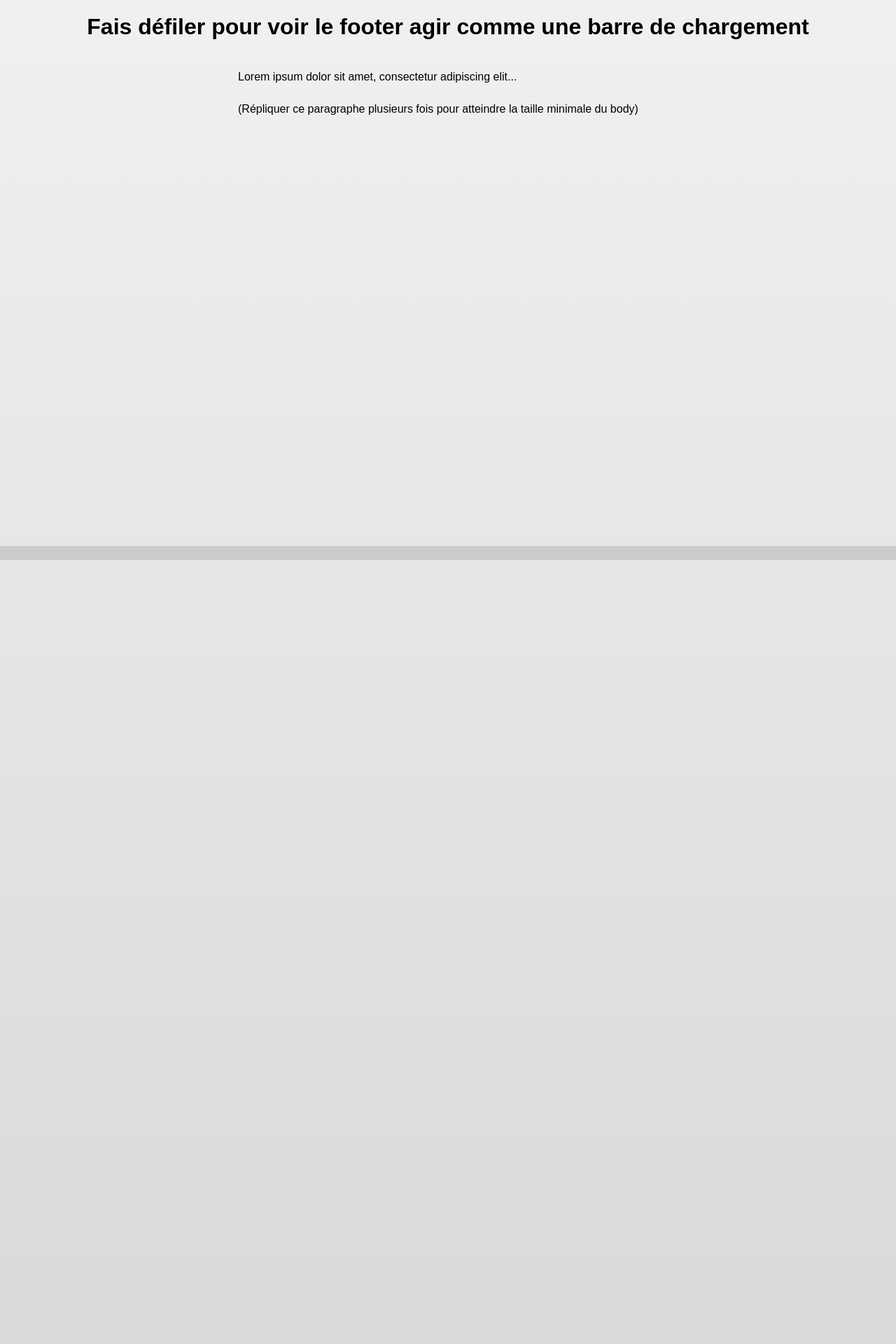
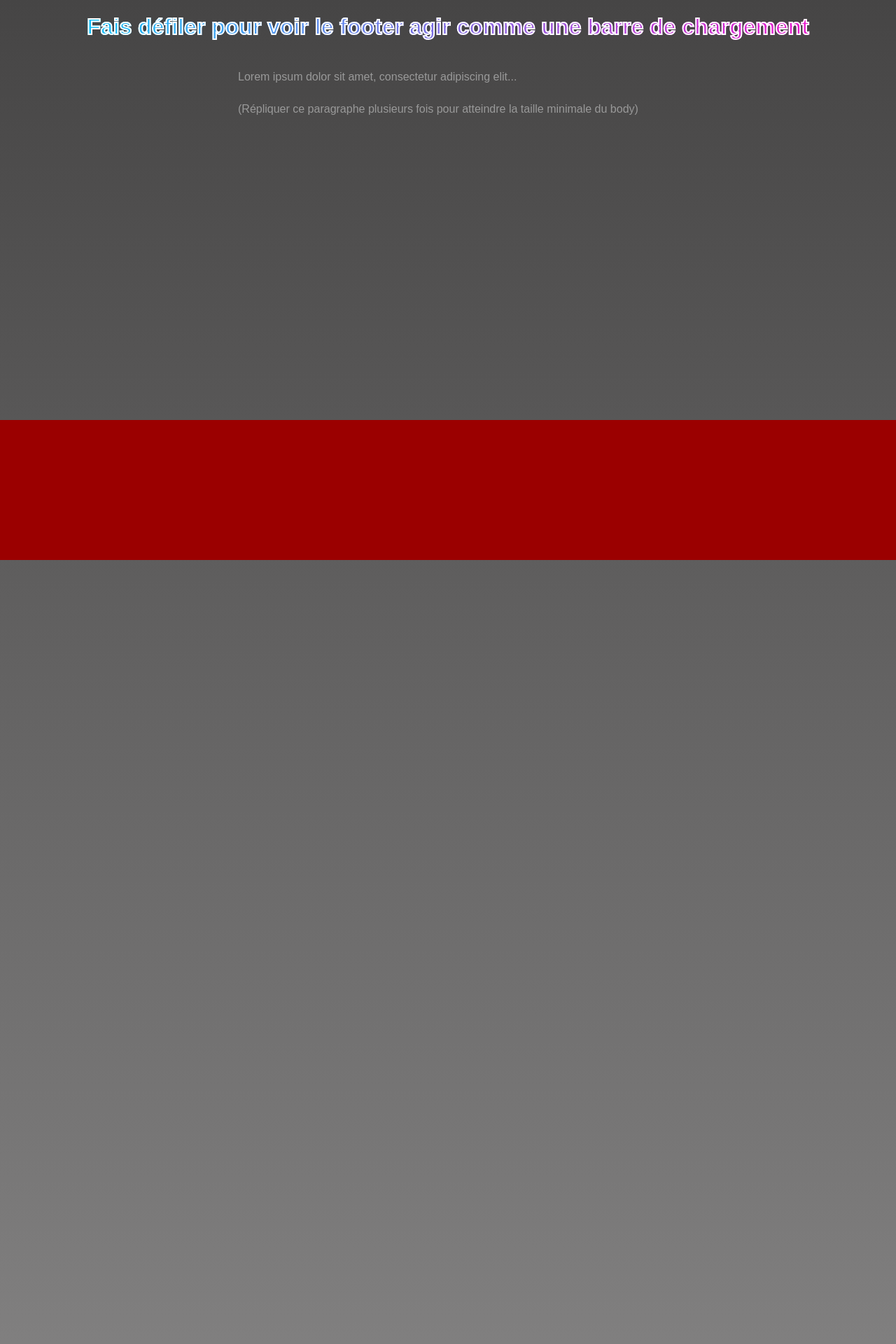
Before and after one commit to UberGit3001/runtrack3, a PHP site: page / in a window 1280 px wide. Shown: the top 1920 px of the page at 70% size. Run offline with PHP 8.4, Linux system fonts and the light colour scheme.

Commit message:
quelques retouche couleurs progressions job05 scroll progression

```diff
--- a/Jour02/job05/script05.js
+++ b/Jour02/job05/script05.js
@@ -1,7 +1,46 @@
+// ============================ FOOTER - COULEUR ====================================
+const footer = document.querySelector("footer");
+
+// Fonction qui met à jour la couleur selon le scroll
+function updateFooterColor() {
+  // Hauteur totale de la page scrollable
+  const scrollHeight = document.documentElement.scrollHeight - window.innerHeight;
+
+  // Pourcentage de scroll (0 → 1)
+  const scrollPercent = window.scrollY / scrollHeight;
+
+  // On convertit en couleur (exemple : du rouge → vert)
+  const red = Math.round(155 * (1 - scrollPercent));
+  const green = Math.round(255 * scrollPercent);
+  const blue = Math.round(255 *(scrollPercent));
+  //  const blue = 0;
+
+  footer.style.backgroundColor = `rgb(${red}, ${green}, ${blue})`;
+
+//   const gray = Math.round(255 * scrollPercent);
+//   footer.style.backgroundColor = `rgb(${gray}, ${gray}, ${gray})`;
+
+  // 0 → 360° sur la roue des couleurs (HSL)
+// const hue = scrollPercent * 360;
+// footer.style.backgroundColor = `hsl(${hue}, 100%, 50%)`;
+
+}
+
+
+
+// Événement scroll
+window.addEventListener("scroll", updateFooterColor);
+
+// Appel initial
+updateFooterColor();
+
+
 // ============================
 // 1. On récupère la div qui sert de barre de progression
 // ============================
 const progress = document.getElementById("progress");
+
+
 
 // ============================
 // 2. Fonction qui met à jour la largeur de la barre
@@ -10,7 +49,7 @@ function updateProgress() {
   // Hauteur totale scrollable de la page (page entière - hauteur fenêtre)
   const scrollHeight = document.documentElement.scrollHeight - window.innerHeight;
 
-  // Pourcentage de scroll (0 → 100)
+  // Pourcentage de scroll (0 à 100)
   const scrollPercent = (window.scrollY / scrollHeight) * 100;
 
   // On applique ce pourcentage comme largeur de la barre
--- a/Jour02/job05/style05.css
+++ b/Jour02/job05/style05.css
@@ -11,10 +11,40 @@
    BODY
    ======================================= */
 body {
+  background: linear-gradient(to bottom, #464545, #c2c1c1); /* Dégradé de fond */
+  color: #999999;
   min-height: 4096px; /* Taille minimale demandée */
   font-family: Arial, sans-serif;
   margin: 0;
   padding: 20px;
+
+}
+
+h1 {
+  text-align: center;
+  margin-bottom: 40px;
+}
+
+h1 {
+
+  font-family: Arial, sans-serif;
+  font-weight: bold;
+
+  /* Contour du texte */
+  -webkit-text-stroke: 2px #ffffff;
+
+  /* Texte dégradé */
+  background: linear-gradient(90deg, #00d4ff, #ff00c8);
+  -webkit-background-clip: text;
+  background-clip: text;
+  color: transparent; /* important */
+}
+
+
+p {
+  max-width: 600px;
+  margin: 20px auto;
+  line-height: 1.6;
 }
 
 /* =======================================
@@ -25,31 +55,16 @@ footer {
   bottom: 0;         /* En bas de la fenêtre */
   left: 0;
   width: 100%;       /* Occupe toute la largeur */
-  height: 20px;      /* Hauteur fixe */
-  background-color: #ccc; /* Couleur de fond par défaut */
+  height: 200px;      /* Hauteur fixe */
+  /* background-color: #8b2626; Couleur de fond par défaut */
 }
 
 /* =======================================
    BARRE DE PROGRESSION DANS LE FOOTER
    ======================================= */
 #progress {
-  height: 100%;        /* Remplit la hauteur du footer */
+  height: 10%;        /* Remplit la hauteur du footer */
   width: 0%;           /* Largeur initiale = 0% */
   background-color: #4caf50; /* Couleur de la progression */
   transition: width 0.1s ease; /* Animation fluide lors du scroll */
 }
-/* =======================================
-   STYLES SUPPLÉMENTAIRES (OPTIONNELS)
-   ======================================= */
-body {
-  background: linear-gradient(to bottom, #f0f0f0, #c0c0c0); /* Dégradé de fond */
-}
-h1 {
-  text-align: center;
-  margin-bottom: 40px;
-}
-p {
-  max-width: 600px;
-  margin: 20px auto;
-  line-height: 1.6;
-}
```
